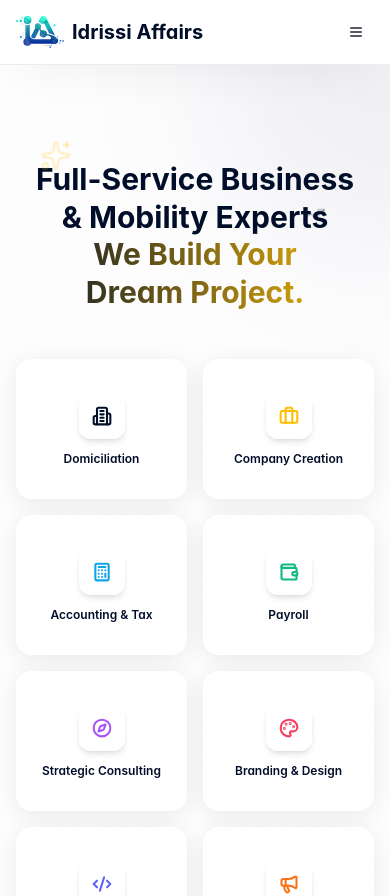
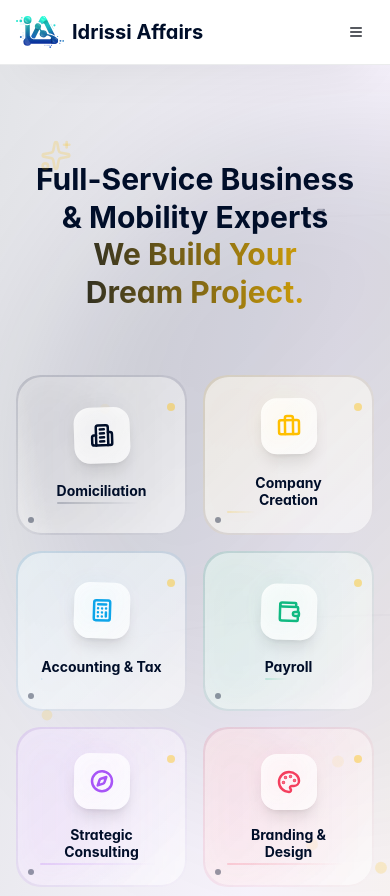
Before and after one commit to anasafanif/idrissi-affaire, a React (Vite) app: page / in a window 390 px wide. Shown: the top 896 px of the page. Built offline with nearby package versions, Linux system fonts and the light colour scheme.

Commit message:
feat: redesign homepage with dynamic animated background and unique mobile-first service cards

```diff
--- a/src/pages/HomePage.tsx
+++ b/src/pages/HomePage.tsx
@@ -96,45 +96,123 @@ export function HomePage() {
   return (
     <MainLayout>
       {/* Hero Section */}
-      <section className="relative bg-pattern overflow-hidden">
-        {/* Animated Background Elements */}
+      <section className="relative overflow-hidden min-h-screen">
+        {/* Dynamic Animated Background - Mesh Gradient */}
         <div className="absolute inset-0 overflow-hidden">
+          {/* Base gradient mesh */}
+          <div className="absolute inset-0 bg-gradient-to-br from-idrissi-blue/10 via-purple-500/5 to-idrissi-gold/10" />
+
+          {/* Animated mesh blobs */}
           <motion.div
-            className="absolute -top-40 -right-40 w-80 h-80 bg-idrissi-blue/5 rounded-full blur-3xl"
+            className="absolute top-0 left-0 w-[600px] h-[600px] bg-gradient-to-br from-idrissi-blue/20 to-transparent rounded-full blur-3xl"
             animate={{
+              x: [0, 100, 0],
+              y: [0, 150, 0],
               scale: [1, 1.2, 1],
-              rotate: [0, 180, 360],
             }}
             transition={{
               duration: 20,
               repeat: Infinity,
-              ease: "linear"
+              ease: "easeInOut"
             }}
           />
           <motion.div
-            className="absolute -bottom-40 -left-40 w-96 h-96 bg-idrissi-gold/5 rounded-full blur-3xl"
+            className="absolute bottom-0 right-0 w-[700px] h-[700px] bg-gradient-to-tl from-idrissi-gold/20 to-transparent rounded-full blur-3xl"
             animate={{
-              scale: [1.2, 1, 1.2],
-              rotate: [360, 180, 0],
+              x: [0, -80, 0],
+              y: [0, -120, 0],
+              scale: [1, 1.3, 1],
             }}
             transition={{
               duration: 25,
               repeat: Infinity,
-              ease: "linear"
+              ease: "easeInOut",
+              delay: 0.5
             }}
           />
           <motion.div
-            className="absolute top-1/2 left-1/2 transform -translate-x-1/2 -translate-y-1/2 w-64 h-64 bg-gradient-to-r from-idrissi-blue/10 to-idrissi-gold/10 rounded-full blur-2xl"
+            className="absolute top-1/2 right-1/4 w-[500px] h-[500px] bg-gradient-to-br from-purple-500/15 to-cyan-500/10 rounded-full blur-3xl"
             animate={{
-              scale: [1, 1.3, 1],
-              opacity: [0.3, 0.6, 0.3],
+              x: [0, 60, 0],
+              y: [0, -80, 0],
+              scale: [1, 1.4, 1],
             }}
             transition={{
-              duration: 15,
+              duration: 18,
               repeat: Infinity,
-              ease: "easeInOut"
+              ease: "easeInOut",
+              delay: 1
             }}
           />
+
+          {/* Animated grid pattern overlay */}
+          <div
+            className="absolute inset-0 opacity-[0.03] dark:opacity-[0.05]"
+            style={{
+              backgroundImage: `
+                linear-gradient(rgba(0, 17, 34, 0.1) 1px, transparent 1px),
+                linear-gradient(90deg, rgba(0, 17, 34, 0.1) 1px, transparent 1px)
+              `,
+              backgroundSize: '50px 50px',
+            }}
+          />
+
+          {/* Floating particles */}
+          {[...Array(12)].map((_, i) => (
+            <motion.div
+              key={i}
+              className="absolute w-2 h-2 bg-idrissi-gold/30 rounded-full"
+              style={{
+                left: `${Math.random() * 100}%`,
+                top: `${Math.random() * 100}%`,
+              }}
+              animate={{
+                y: [0, -30, 0],
+                opacity: [0.3, 0.6, 0.3],
+                scale: [1, 1.5, 1],
+              }}
+              transition={{
+                duration: 3 + Math.random() * 2,
+                repeat: Infinity,
+                ease: "easeInOut",
+                delay: Math.random() * 2,
+              }}
+            />
+          ))}
+
+          {/* Animated lines */}
+          <svg className="absolute inset-0 w-full h-full opacity-10 dark:opacity-5" style={{ pointerEvents: 'none' }}>
+            <motion.path
+              d="M 0 200 Q 400 100 800 200 T 1600 200"
+              stroke="url(#gradient1)"
+              strokeWidth="2"
+              fill="none"
+              initial={{ pathLength: 0, opacity: 0 }}
+              animate={{ pathLength: 1, opacity: 1 }}
+              transition={{ duration: 3, repeat: Infinity, repeatType: "reverse" }}
+            />
+            <motion.path
+              d="M 0 600 Q 400 500 800 600 T 1600 600"
+              stroke="url(#gradient2)"
+              strokeWidth="2"
+              fill="none"
+              initial={{ pathLength: 0, opacity: 0 }}
+              animate={{ pathLength: 1, opacity: 1 }}
+              transition={{ duration: 4, repeat: Infinity, repeatType: "reverse", delay: 1 }}
+            />
+            <defs>
+              <linearGradient id="gradient1" x1="0%" y1="0%" x2="100%" y2="0%">
+                <stop offset="0%" stopColor="#001122" stopOpacity="0" />
+                <stop offset="50%" stopColor="#966F33" stopOpacity="0.5" />
+                <stop offset="100%" stopColor="#001122" stopOpacity="0" />
+              </linearGradient>
+              <linearGradient id="gradient2" x1="0%" y1="0%" x2="100%" y2="0%">
+                <stop offset="0%" stopColor="#001122" stopOpacity="0" />
+                <stop offset="50%" stopColor="#001122" stopOpacity="0.5" />
+                <stop offset="100%" stopColor="#966F33" stopOpacity="0" />
+              </linearGradient>
+            </defs>
+          </svg>
         </div>
 
         <div className="relative max-w-7xl mx-auto px-4 sm:px-6 lg:px-8">
@@ -185,7 +263,7 @@ export function HomePage() {
               </motion.span>
             </motion.h1>
             {heroHighlights.length > 0 && (
-              <div className="mt-12 grid grid-cols-2 sm:grid-cols-3 lg:grid-cols-4 gap-4 sm:gap-5 max-w-6xl mx-auto">
+              <div className="mt-16 grid grid-cols-2 sm:grid-cols-3 lg:grid-cols-4 gap-4 sm:gap-6 max-w-7xl mx-auto">
                 {heroHighlights.map(({ label, slug }, index) => {
                   const Icon = serviceIcons[slug] || Briefcase;
                   const gradient = serviceGradients[slug] || 'from-idrissi-blue/20 via-idrissi-blue/10 to-transparent';
@@ -194,56 +272,112 @@ export function HomePage() {
                   return (
                     <motion.div
                       key={slug}
-                      initial={{ opacity: 0, y: 20 }}
-                      animate={{ opacity: 1, y: 0 }}
-                      transition={{ duration: 0.4, delay: index * 0.05 }}
-                      whileHover={{ y: -8, scale: 1.03 }}
-                      whileTap={{ scale: 0.97 }}
+                      initial={{ opacity: 0, scale: 0.8, y: 20 }}
+                      animate={{ opacity: 1, scale: 1, y: 0 }}
+                      transition={{
+                        duration: 0.5,
+                        delay: index * 0.06,
+                        type: "spring",
+                        stiffness: 100
+                      }}
+                      whileTap={{ scale: 0.95, rotate: [0, -2, 2, 0] }}
                       className="group"
                     >
                       <Link
                         to={`/services/${slug}`}
-                        className="relative block h-full min-h-[140px] rounded-2xl bg-gradient-to-br from-white/95 via-white/85 to-white/75 dark:from-black/50 dark:via-black/40 dark:to-black/30 border border-white/50 dark:border-white/15 backdrop-blur-xl p-5 sm:p-6 shadow-[0_4px_24px_0_rgba(0,0,0,0.08)] dark:shadow-[0_4px_24px_0_rgba(0,0,0,0.4)] hover:shadow-[0_24px_64px_-12px_rgba(0,0,0,0.25)] dark:hover:shadow-[0_24px_64px_-12px_rgba(0,0,0,0.6)] transition-all duration-500 overflow-hidden cursor-pointer"
+                        className="relative block h-full min-h-[160px] sm:min-h-[180px] rounded-3xl overflow-hidden cursor-pointer active:scale-95 transition-transform duration-200"
                       >
-                        {/* Animated background gradient on hover */}
-                        <div className={`absolute inset-0 bg-gradient-to-br ${gradient} opacity-0 group-hover:opacity-30 dark:group-hover:opacity-20 transition-opacity duration-500`} />
+                        {/* Animated border gradient */}
+                        <div className={`absolute inset-0 rounded-3xl bg-gradient-to-br ${gradient} p-[2px] opacity-60 group-active:opacity-100 transition-opacity duration-300`}>
+                          <div className="w-full h-full rounded-3xl bg-white/95 dark:bg-black/60 backdrop-blur-2xl" />
+                        </div>
 
-                        {/* Subtle dot pattern overlay */}
-                        <div
-                          className="absolute inset-0 opacity-[0.02] dark:opacity-[0.04] group-hover:opacity-[0.04] dark:group-hover:opacity-[0.06] transition-opacity duration-500 pointer-events-none"
-                          style={{
-                            backgroundImage: `radial-gradient(circle at 1.5px 1.5px, currentColor 1px, transparent 0)`,
-                            backgroundSize: '20px 20px'
+                        {/* Animated background gradient - always visible on mobile */}
+                        <motion.div
+                          className={`absolute inset-[2px] rounded-3xl bg-gradient-to-br ${gradient} opacity-20 dark:opacity-15`}
+                          animate={{
+                            opacity: [0.2, 0.35, 0.2],
+                          }}
+                          transition={{
+                            duration: 3 + index * 0.2,
+                            repeat: Infinity,
+                            ease: "easeInOut"
                           }}
                         />
 
-                        {/* Shine effect on hover */}
-                        <div className="absolute inset-0 opacity-0 group-hover:opacity-100 transition-opacity duration-700 pointer-events-none">
-                          <div className="absolute inset-0 bg-gradient-to-r from-transparent via-white/10 to-transparent -skew-x-12 transform translate-x-[-200%] group-hover:translate-x-[200%] transition-transform duration-1000" />
+                        {/* Animated border glow */}
+                        <motion.div
+                          className={`absolute -inset-1 rounded-3xl bg-gradient-to-r ${gradient} opacity-0 blur-xl`}
+                          animate={{
+                            opacity: [0, 0.4, 0],
+                          }}
+                          transition={{
+                            duration: 2 + index * 0.1,
+                            repeat: Infinity,
+                            ease: "easeInOut",
+                            delay: index * 0.2
+                          }}
+                        />
+
+                        {/* Content */}
+                        <div className="relative z-10 flex flex-col items-center justify-center text-center space-y-4 sm:space-y-5 h-full p-6 sm:p-7">
+                          {/* Icon with unique animated container */}
+                          <motion.div
+                            className={`relative inline-flex items-center justify-center rounded-2xl bg-gradient-to-br from-white/90 to-white/70 dark:from-white/15 dark:to-white/5 p-4 sm:p-5 ${accent} shadow-lg`}
+                            animate={{
+                              y: [0, -4, 0],
+                              rotate: [0, 2, -2, 0],
+                            }}
+                            transition={{
+                              duration: 4 + index * 0.3,
+                              repeat: Infinity,
+                              ease: "easeInOut",
+                              delay: index * 0.2
+                            }}
+                            whileTap={{ scale: 1.2, rotate: 360 }}
+                          >
+                            {/* Icon glow */}
+                            <div className={`absolute inset-0 rounded-2xl bg-gradient-to-br ${gradient} opacity-30 blur-md`} />
+                            <Icon className="relative h-6 w-6 sm:h-7 sm:w-7" strokeWidth={2.5} />
+                          </motion.div>
+
+                          {/* Label with animated underline */}
+                          <div className="relative">
+                            <span className="text-sm sm:text-base font-bold text-idrissi-blue dark:text-white leading-tight block">
+                              {label}
+                            </span>
+                            <motion.div
+                              className={`absolute -bottom-1 left-0 h-0.5 bg-gradient-to-r ${gradient} rounded-full`}
+                              initial={{ width: 0 }}
+                              animate={{ width: ["0%", "100%", "0%"] }}
+                              transition={{
+                                duration: 2 + index * 0.1,
+                                repeat: Infinity,
+                                ease: "easeInOut",
+                                delay: index * 0.15
+                              }}
+                            />
+                          </div>
+
+                          {/* Decorative corner elements */}
+                          <div className="absolute top-3 right-3 w-2 h-2 rounded-full bg-idrissi-gold/40 dark:bg-idrissi-gold/60" />
+                          <div className="absolute bottom-3 left-3 w-1.5 h-1.5 rounded-full bg-idrissi-blue/40 dark:bg-idrissi-blue/60" />
                         </div>
 
-                        {/* Content */}
-                        <div className="relative z-10 flex flex-col items-center justify-center text-center space-y-3 sm:space-y-4 h-full">
-                          {/* Icon container with premium styling */}
-                          <motion.div
-                            className={`inline-flex items-center justify-center rounded-xl bg-gradient-to-br from-white/90 to-white/70 dark:from-white/10 dark:to-white/5 p-3 border border-white/40 dark:border-white/20 ${accent} shadow-md group-hover:shadow-xl group-hover:scale-110 transition-all duration-500`}
-                            whileHover={{ rotate: [0, -5, 5, 0] }}
-                            transition={{ duration: 0.5 }}
-                          >
-                            <Icon className="h-5 w-5 sm:h-6 sm:w-6" strokeWidth={2.5} />
-                          </motion.div>
-
-                          {/* Label with premium typography */}
-                          <span className="text-xs sm:text-sm font-semibold text-idrissi-blue dark:text-white/90 leading-tight group-hover:text-idrissi-blue dark:group-hover:text-idrissi-gold transition-colors duration-300 px-1">
-                            {label}
-                          </span>
-                        </div>
-
-                        {/* Outer glow effect on hover */}
-                        <div className={`absolute -inset-0.5 bg-gradient-to-r ${gradient} rounded-2xl opacity-0 group-hover:opacity-30 dark:group-hover:opacity-20 blur-md transition-opacity duration-500 -z-10`} />
-
-                        {/* Corner accent */}
-                        <div className="absolute top-0 right-0 w-16 h-16 bg-gradient-to-br from-idrissi-gold/0 to-idrissi-gold/0 group-hover:from-idrissi-gold/10 group-hover:to-transparent rounded-bl-full transition-all duration-500" />
+                        {/* Animated shine sweep - works on touch */}
+                        <motion.div
+                          className="absolute inset-0 rounded-3xl overflow-hidden pointer-events-none"
+                          initial={{ x: "-100%" }}
+                          animate={{ x: ["-100%", "200%"] }}
+                          transition={{
+                            duration: 3,
+                            repeat: Infinity,
+                            ease: "linear",
+                            delay: index * 0.2
+                          }}
+                        >
+                          <div className="w-1/3 h-full bg-gradient-to-r from-transparent via-white/20 to-transparent skew-x-12" />
+                        </motion.div>
                       </Link>
                     </motion.div>
                   );
```
